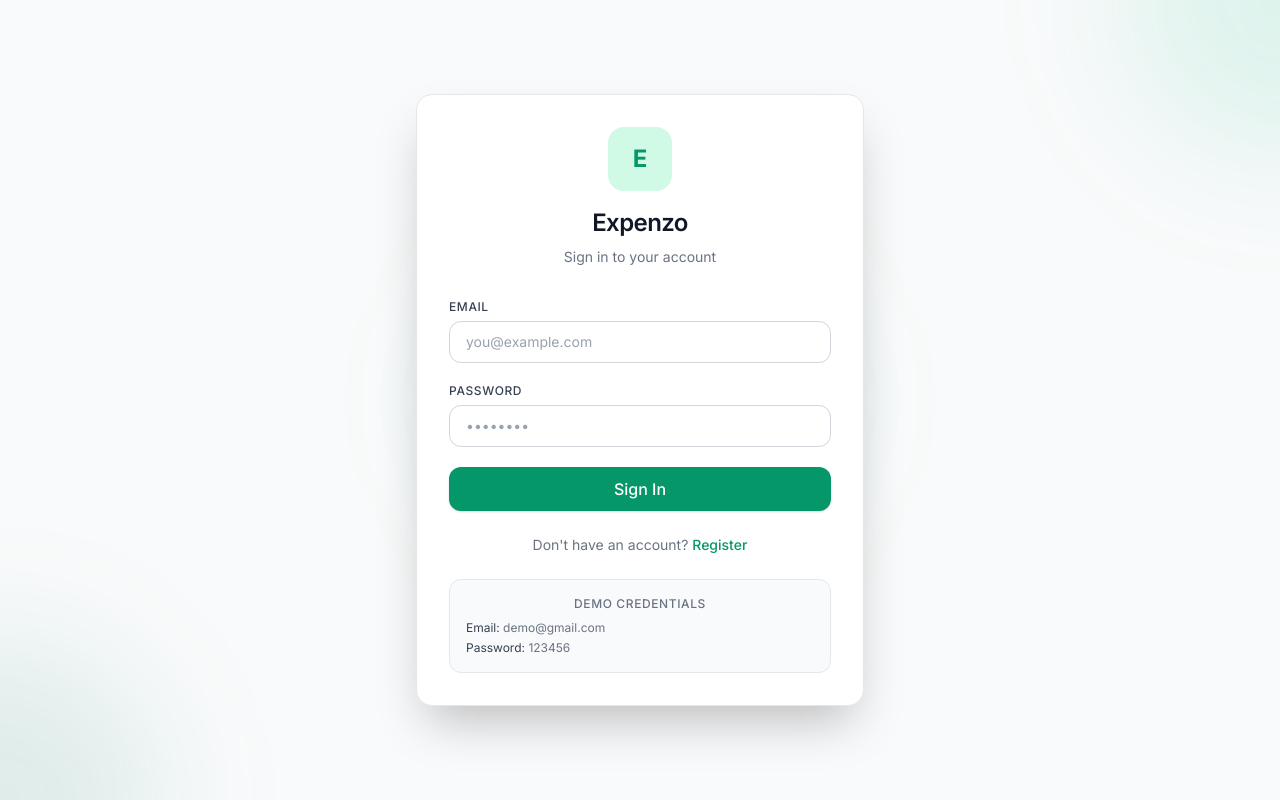
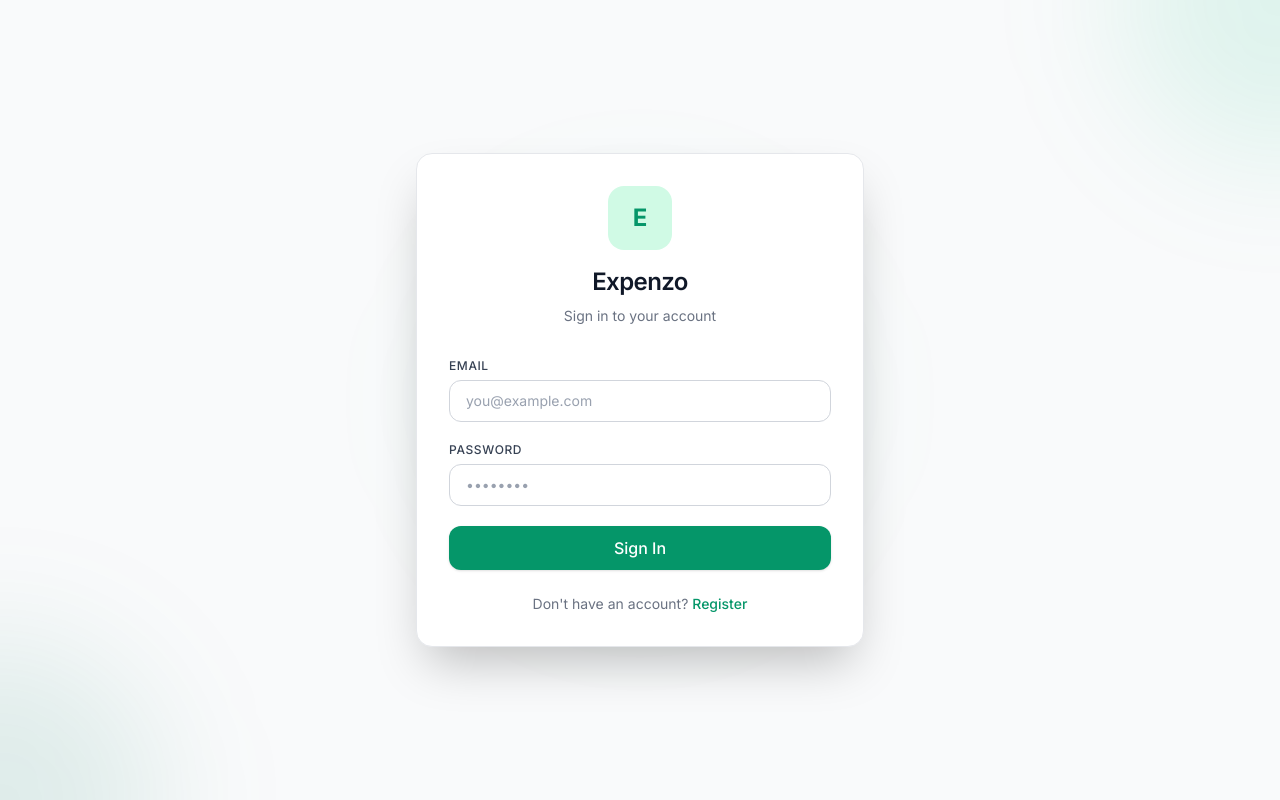
Before and after one commit to AiswaryaAnil05/expense-tracker, a React (Vite) app in the folder frontend/: page /login in a window 1280 px wide. Built offline with nearby package versions, Linux system fonts and the light colour scheme.

Commit message:
remove demo credentials

```diff
--- a/frontend/src/pages/Login.jsx
+++ b/frontend/src/pages/Login.jsx
@@ -91,13 +91,13 @@ export default function Login() {
                 </div>
 
                 {/* Demo Credentials */}
-                <div className="mt-6 p-4 bg-gray-50 dark:bg-[#1a1a1a] border border-gray-200 dark:border-[#2a2a2a] rounded-xl">
+                {/* <div className="mt-6 p-4 bg-gray-50 dark:bg-[#1a1a1a] border border-gray-200 dark:border-[#2a2a2a] rounded-xl">
                     <p className="text-xs font-medium uppercase tracking-wider text-gray-500 dark:text-gray-400 text-center mb-2">Demo Credentials</p>
                     <div className="flex flex-col gap-1 text-xs text-gray-500 dark:text-gray-500">
                         <span><span className="text-gray-700 dark:text-gray-400">Email:</span> demo@gmail.com</span>
                         <span><span className="text-gray-700 dark:text-gray-400">Password:</span> 123456</span>
                     </div>
-                </div>
+                </div> */}
             </div>
         </div>
     );
```
